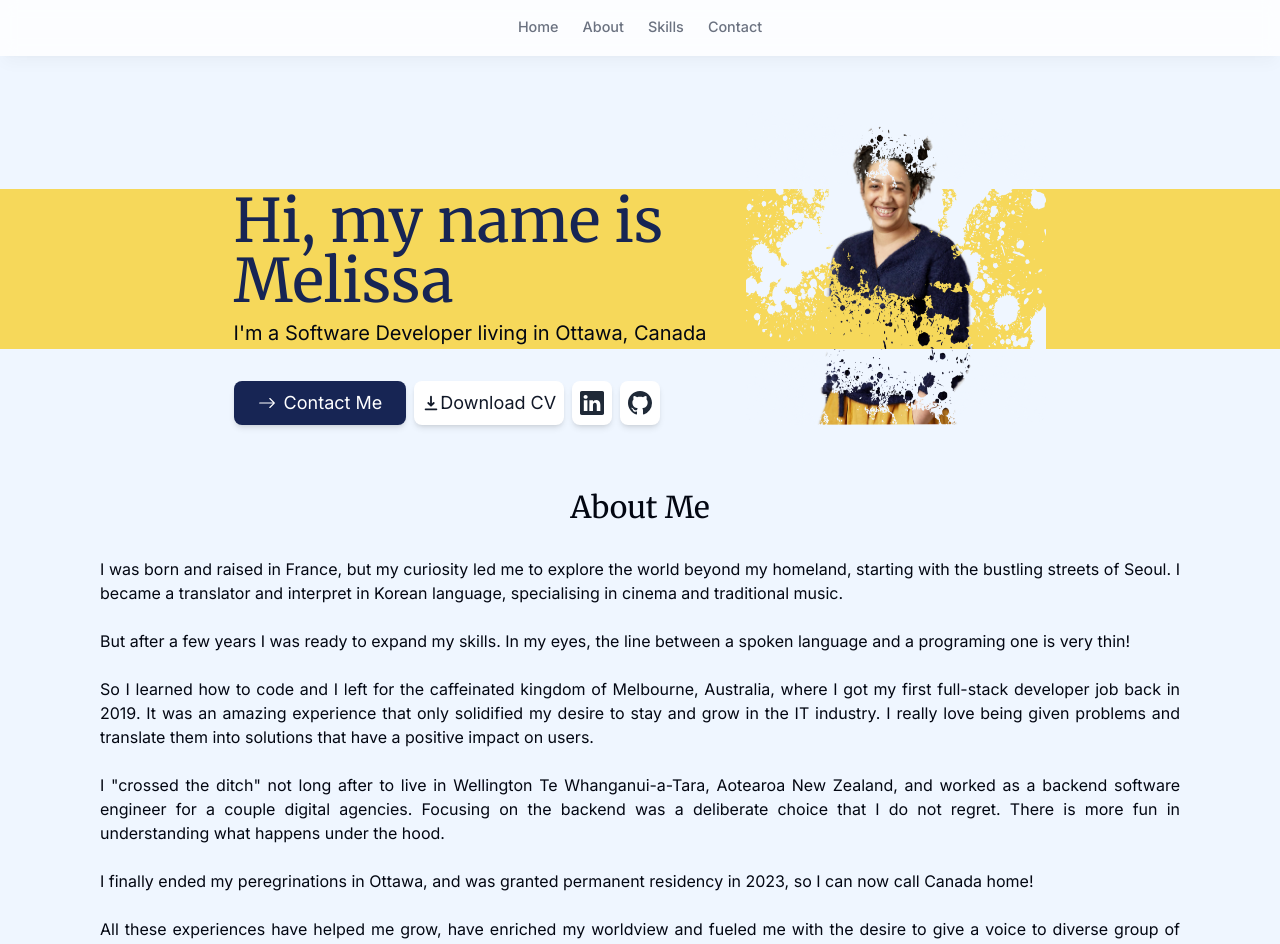
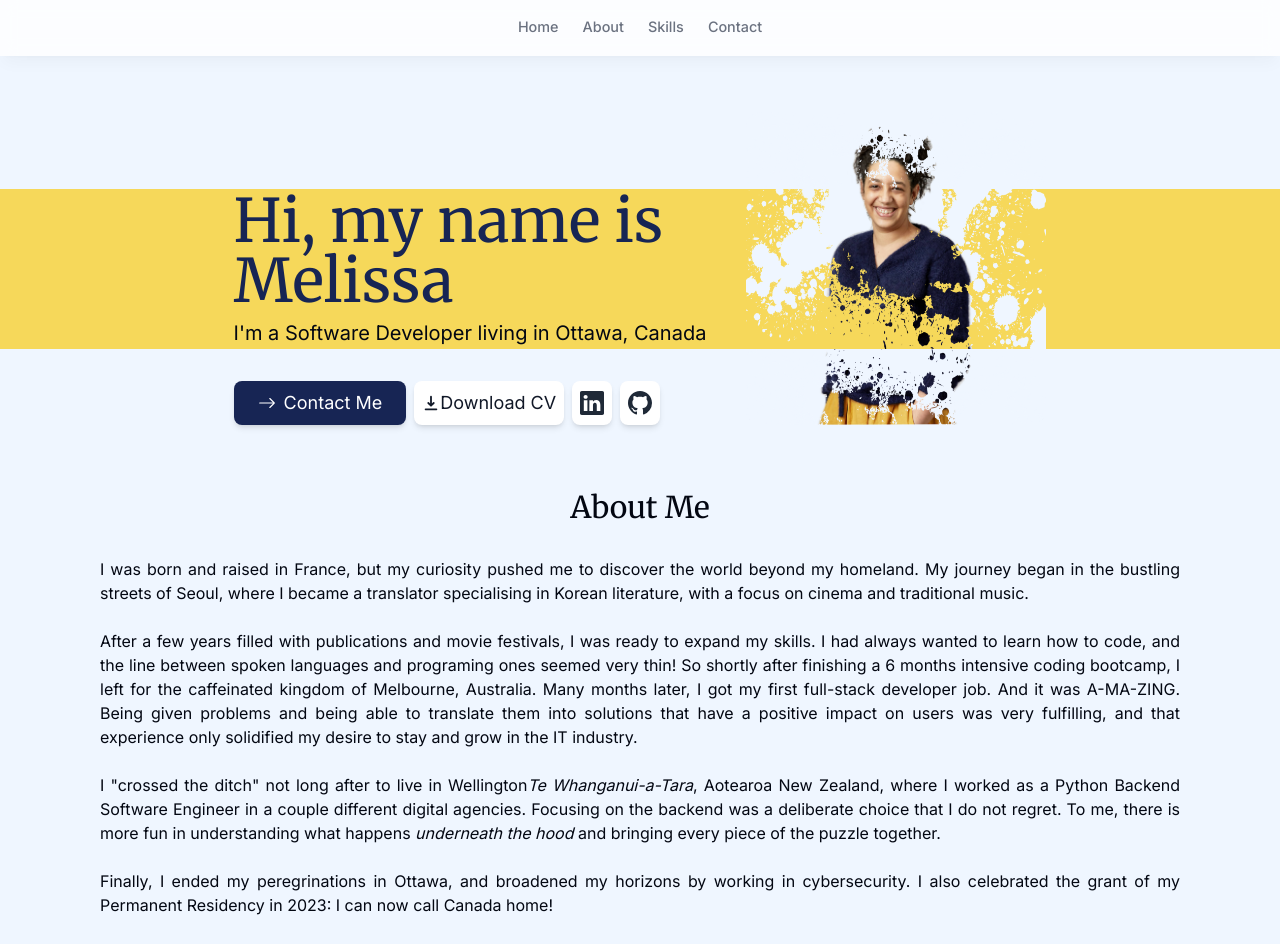
Before and after one commit to MissaDavid/my-profile, a Next.js app: page / in a window 1280 px wide. Shown: the top 944 px of the page. Built offline with nearby package versions, Linux system fonts and the light colour scheme; no server answers.

Commit message:
(components): About and skill text updates
Signed-off-by: Mel Tamplin <mei.chohee@gmail.com>

```diff
--- a/src/components/about.tsx
+++ b/src/components/about.tsx
@@ -23,40 +23,30 @@ export default function About() {
           About me
         </h2>
         <p>
-          I was born and raised in France, but my curiosity led me to explore
-          the world beyond my homeland, starting with the bustling streets of
-          Seoul. I became a translator and interpret in Korean language,
-          specialising in cinema and traditional music.
+          I was born and raised in France, but my curiosity pushed me to discover
+          the world beyond my homeland. My journey began in the bustling streets of
+          Seoul, where I became a translator specialising in Korean literature,
+          with a focus on cinema and traditional music.
         </p>
         <p>
-          But after a few years I was ready to expand my skills. In my eyes, the
-          line between a spoken language and a programing one is very thin!
-        </p>
-        <p>
-          So I learned how to code and I left for the caffeinated kingdom of
-          Melbourne, Australia, where I got my first full-stack developer job
-          back in 2019. It was an amazing experience that only solidified my
-          desire to stay and grow in the IT industry. I really love being given
-          problems and translate them into solutions that have a positive impact
-          on users.
+          After a few years filled with publications and movie festivals, I was ready to expand my skills.
+          I had always wanted to learn how to code, and the line between spoken languages and programing ones seemed very thin!
+          So shortly after finishing a 6 months intensive coding bootcamp, I left for the caffeinated kingdom of Melbourne, Australia.
+          Many months later, I got my first full-stack developer job. And it was A-MA-ZING. Being given
+          problems and being able to translate them into solutions that have a positive impact
+          on users was very fulfilling, and that experience only solidified my desire to stay and grow in the IT industry.
         </p>
         <p>
           I &quot;crossed the ditch&quot; not long after to live in Wellington
-          Te Whanganui-a-Tara, Aotearoa New Zealand, and worked as a backend
-          software engineer for a couple digital agencies. Focusing on the
-          backend was a deliberate choice that I do not regret. There is more
-          fun in understanding what happens under the hood.
+          <i>Te Whanganui-a-Tara</i>, Aotearoa New Zealand, where I worked as a Python Backend
+          Software Engineer in a couple different digital agencies. Focusing on the
+          backend was a deliberate choice that I do not regret. To me, there is more
+          fun in understanding what happens <i>underneath the hood</i> and bringing every piece of the puzzle together.
         </p>
 
         <p>
-          I finally ended my peregrinations in Ottawa, and was granted permanent
-          residency in 2023, so I can now call Canada home!
-        </p>
-        <p>
-          All these experiences have helped me grow, have enriched my worldview
-          and fueled me with the desire to give a voice to diverse group of
-          people through my work. And if I can help save the planet in the
-          process, that&apos;s an added bonus.
+          Finally, I ended my peregrinations in Ottawa, and broadened my horizons by working in cybersecurity.
+          I also celebrated the grant of my Permanent Residency in 2023: I can now call Canada home!
         </p>
 
         <p>
--- a/src/components/skills.tsx
+++ b/src/components/skills.tsx
@@ -75,10 +75,11 @@ const Skills = () => {
           I&apos;m a <b>Python Backend developer</b> who is also comfortable
           working on the frontend from time to time. <br />
           I&apos;m not afraid of working with different programming languages or
-          frameworks ; if I were to get the opportunity to work on a Rust project,
-          I would happily take on the challenge. <br />
-          I have worked on enterprise quality web apps, developed numerous REST APIs, worked with ORMs, and
-          mentored people of all levels. <br />
+          frameworks (if I were to get the opportunity to work with Rust,
+          I would happily take on the challenge!). <br />
+          In the past 5 years, I have worked on enterprise quality web applications, developed numerous REST APIs,
+          worked with various ORMs as well as raw SQL, and mentored people of all levels. <br />
+          In an ideal scenario, I would love to work on meaningful projects that would give me the opportunity to help people. <br/>
         </p>
         <div className={styles.deck}>
           {skillsByCategoryAndLevel.map(({ id, ...rest }) => (
```
